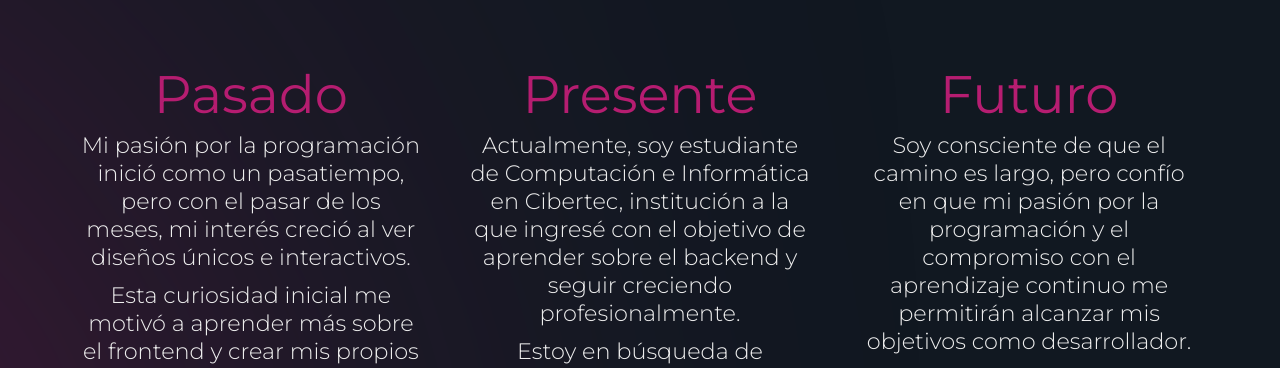
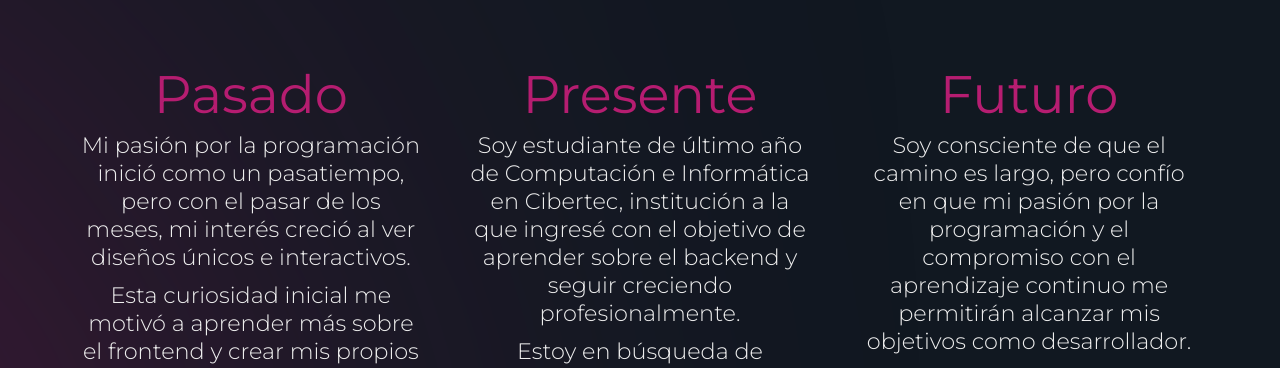
Before and after one commit to Isaviil/PortfolioV2, a React (Vite) app in the folder my-portfolio/: page / in a window 1280 px wide. Shown: the part 1080-1448 px from the top of the page. Built offline with nearby package versions, Linux system fonts and the light colour scheme; a web font is replaced by a local one.

Commit message:
Update AboutMe.jsx

```diff
--- a/my-portfolio/src/components/AboutMe.jsx
+++ b/my-portfolio/src/components/AboutMe.jsx
@@ -16,7 +16,7 @@ const aboutParagraphs = [
    },{
     title: "Presente",
     desc: [
-        "Actualmente, soy estudiante de Computación e Informática en Cibertec, institución a la que ingresé con el objetivo de aprender sobre el backend y seguir creciendo profesionalmente.",
+        "Soy estudiante de último año de Computación e Informática en Cibertec, institución a la que ingresé con el objetivo de aprender sobre el backend y seguir creciendo profesionalmente.",
         "Estoy en búsqueda de prácticas preprofesionales o roles junior en las que pueda aprender en entornos reales y seguir desarrollando mis habilidades."
     ]
    },{
```
